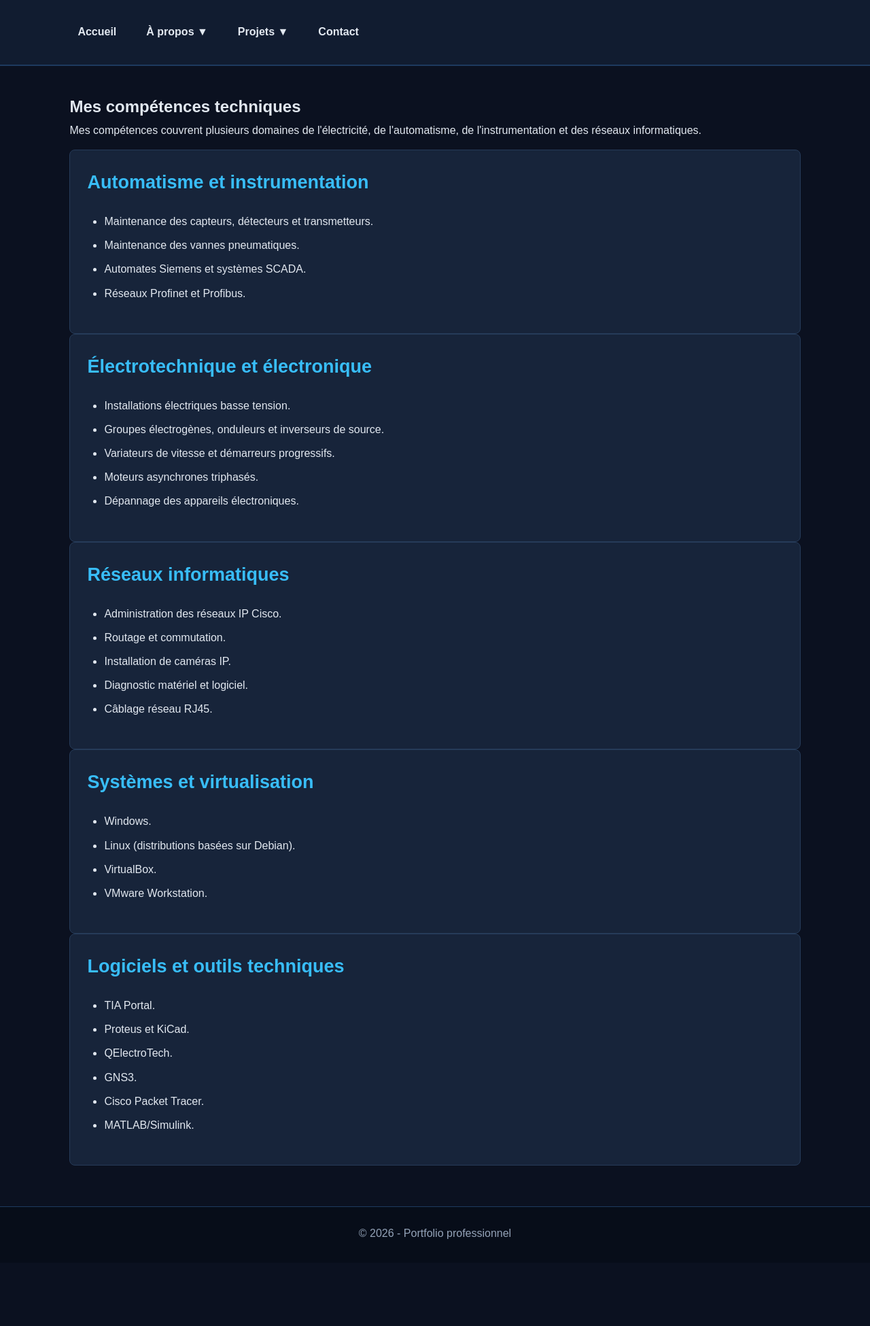
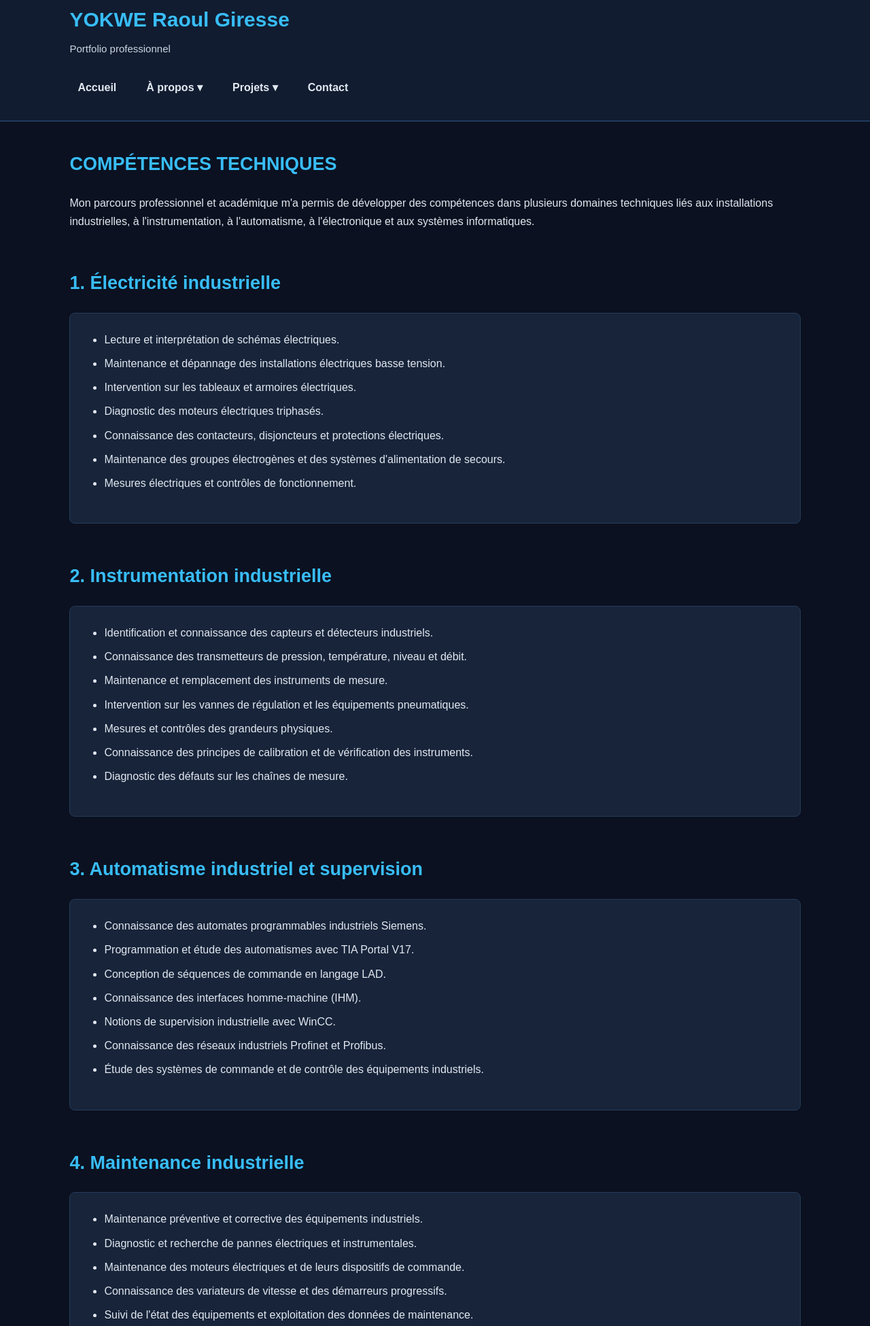
Before and after one commit to Raoul-35/Raoul-35.github.io, a plain HTML site: page a-propos/competences.html in a window 1280 px wide. Shown: the part 22-1972 px from the top of the page at 68% size. Before the commit the page ends 1879 px from the top, so only its background shows below. Drawn offline with Linux system fonts and the light colour scheme.

Commit message:
feat: ajout des compétences techniques au portfolio
Updated the header and footer sections, added a description meta tag, and improved the structure of the navigation menu. Enhanced the content sections for technical skills and professional development.

```diff
--- a/a-propos/competences.html
+++ b/a-propos/competences.html
@@ -1,23 +1,24 @@
 <!DOCTYPE html>
 <html lang="fr">
-
 <head>
     <meta charset="UTF-8">
     <meta name="viewport" content="width=device-width, initial-scale=1.0">
-    <title>Compétences techniques | Portfolio</title>
+    <meta name="description" content="Compétences techniques en électricité, instrumentation, automatisme, maintenance industrielle, électronique et informatique.">
+    <title>Compétences techniques | Portfolio professionnel</title>
     <link rel="stylesheet" href="../style.css">
 </head>
 
 <body>
 
 <header>
+    <h1>YOKWE Raoul Giresse</h1>
+    <p>Portfolio professionnel</p>
+
     <nav>
-
         <a href="../index.html">Accueil</a>
 
         <div class="menu-deroulant">
-        <a href="index.html">À propos ▼</a>
-
+            <a href="index.html">À propos ▾</a>
             <div class="sous-menu">
                 <a href="profil.html">Mon profil</a>
                 <a href="experiences.html">Expériences professionnelles</a>
@@ -28,8 +29,7 @@
         </div>
 
         <div class="menu-deroulant">
-        <a href="../projets/index.html">Projets ▼</a>
-
+            <a href="../projets/index.html">Projets ▾</a>
             <div class="sous-menu">
                 <a href="../projets/instrumentation/index.html">Instrumentation industrielle</a>
                 <a href="../projets/automatisme/index.html">Automatisme industriel</a>
@@ -39,82 +39,182 @@
         </div>
 
         <a href="../contact/index.html">Contact</a>
-
     </nav>
 </header>
 
 <main>
+
     <section>
-            <h1>Mes compétences techniques</h1>
+        <h2>COMPÉTENCES TECHNIQUES</h2>
 
         <p>
-                Mes compétences couvrent plusieurs domaines de
-                l'électricité, de l'automatisme, de l'instrumentation
-                et des réseaux informatiques.
+            Mon parcours professionnel et académique m'a permis de développer
+            des compétences dans plusieurs domaines techniques liés aux
+            installations industrielles, à l'instrumentation, à l'automatisme,
+            à l'électronique et aux systèmes informatiques.
         </p>
+    </section>
 
-            <div class="conteneur-cartes">
+    <section>
+        <h2>1. Électricité industrielle</h2>
 
-                <article class="carte">
-                    <h2>Automatisme et instrumentation</h2>
+        <div class="carte">
             <ul>
-                        <li>Maintenance des capteurs, détecteurs et transmetteurs.</li>
-                        <li>Maintenance des vannes pneumatiques.</li>
-                        <li>Automates Siemens et systèmes SCADA.</li>
-                        <li>Réseaux Profinet et Profibus.</li>
+                <li>Lecture et interprétation de schémas électriques.</li>
+                <li>Maintenance et dépannage des installations électriques basse tension.</li>
+                <li>Intervention sur les tableaux et armoires électriques.</li>
+                <li>Diagnostic des moteurs électriques triphasés.</li>
+                <li>Connaissance des contacteurs, disjoncteurs et protections électriques.</li>
+                <li>Maintenance des groupes électrogènes et des systèmes d'alimentation de secours.</li>
+                <li>Mesures électriques et contrôles de fonctionnement.</li>
             </ul>
-                </article>
+        </div>
+    </section>
 
-                <article class="carte">
-                    <h2>Électrotechnique et électronique</h2>
+    <section>
+        <h2>2. Instrumentation industrielle</h2>
+
+        <div class="carte">
             <ul>
-                        <li>Installations électriques basse tension.</li>
-                        <li>Groupes électrogènes, onduleurs et inverseurs de source.</li>
-                        <li>Variateurs de vitesse et démarreurs progressifs.</li>
-                        <li>Moteurs asynchrones triphasés.</li>
-                        <li>Dépannage des appareils électroniques.</li>
+                <li>Identification et connaissance des capteurs et détecteurs industriels.</li>
+                <li>Connaissance des transmetteurs de pression, température, niveau et débit.</li>
+                <li>Maintenance et remplacement des instruments de mesure.</li>
+                <li>Intervention sur les vannes de régulation et les équipements pneumatiques.</li>
+                <li>Mesures et contrôles des grandeurs physiques.</li>
+                <li>Connaissance des principes de calibration et de vérification des instruments.</li>
+                <li>Diagnostic des défauts sur les chaînes de mesure.</li>
             </ul>
-                </article>
+        </div>
+    </section>
 
-                <article class="carte">
-                    <h2>Réseaux informatiques</h2>
+    <section>
+        <h2>3. Automatisme industriel et supervision</h2>
+
+        <div class="carte">
             <ul>
-                        <li>Administration des réseaux IP Cisco.</li>
-                        <li>Routage et commutation.</li>
-                        <li>Installation de caméras IP.</li>
-                        <li>Diagnostic matériel et logiciel.</li>
-                        <li>Câblage réseau RJ45.</li>
+                <li>Connaissance des automates programmables industriels Siemens.</li>
+                <li>Programmation et étude des automatismes avec TIA Portal V17.</li>
+                <li>Conception de séquences de commande en langage LAD.</li>
+                <li>Connaissance des interfaces homme-machine (IHM).</li>
+                <li>Notions de supervision industrielle avec WinCC.</li>
+                <li>Connaissance des réseaux industriels Profinet et Profibus.</li>
+                <li>Étude des systèmes de commande et de contrôle des équipements industriels.</li>
             </ul>
-                </article>
+        </div>
+    </section>
 
-                <article class="carte">
-                    <h2>Systèmes et virtualisation</h2>
+    <section>
+        <h2>4. Maintenance industrielle</h2>
+
+        <div class="carte">
             <ul>
-                        <li>Windows.</li>
-                        <li>Linux (distributions basées sur Debian).</li>
-                        <li>VirtualBox.</li>
-                        <li>VMware Workstation.</li>
+                <li>Maintenance préventive et corrective des équipements industriels.</li>
+                <li>Diagnostic et recherche de pannes électriques et instrumentales.</li>
+                <li>Maintenance des moteurs électriques et de leurs dispositifs de commande.</li>
+                <li>Connaissance des variateurs de vitesse et des démarreurs progressifs.</li>
+                <li>Suivi de l'état des équipements et exploitation des données de maintenance.</li>
+                <li>Élaboration d'outils de suivi et de gestion de la maintenance avec LibreOffice Calc et Excel.</li>
             </ul>
-                </article>
+        </div>
+    </section>
 
-                <article class="carte">
-                    <h2>Logiciels et outils techniques</h2>
+    <section>
+        <h2>5. Électronique et systèmes embarqués</h2>
+
+        <div class="carte">
             <ul>
-                        <li>TIA Portal.</li>
-                        <li>Proteus et KiCad.</li>
-                        <li>QElectroTech.</li>
-                        <li>GNS3.</li>
-                        <li>Cisco Packet Tracer.</li>
-                        <li>MATLAB/Simulink.</li>
+                <li>Connaissances en électronique analogique et numérique.</li>
+                <li>Lecture et réalisation de montages électroniques.</li>
+                <li>Utilisation des cartes Arduino et ESP32.</li>
+                <li>Acquisition de données provenant de capteurs.</li>
+                <li>Commande d'actionneurs et intégration de systèmes électroniques.</li>
+                <li>Développement de projets de mesure et de surveillance technique.</li>
+                <li>Initiation à la conception de systèmes embarqués.</li>
             </ul>
-                </article>
+        </div>
+    </section>
+
+    <section>
+        <h2>6. Réseaux informatiques et systèmes</h2>
+
+        <div class="carte">
+            <ul>
+                <li>Installation et configuration de réseaux informatiques.</li>
+                <li>Connaissance des protocoles et architectures TCP/IP.</li>
+                <li>Configuration et dépannage des équipements réseau.</li>
+                <li>Installation et configuration de systèmes de vidéosurveillance IP.</li>
+                <li>Maintenance matérielle et logicielle des ordinateurs.</li>
+                <li>Utilisation des environnements Windows et Linux.</li>
+                <li>Virtualisation de systèmes avec VirtualBox et VMware Workstation.</li>
+            </ul>
+        </div>
+    </section>
+
+    <section>
+        <h2>7. Logiciels et environnements techniques</h2>
+
+        <div class="grille-projets">
+
+            <div class="carte">
+                <h3>Automatisme et supervision</h3>
+                <p>TIA Portal V17, WinCC et S7-PLCSIM.</p>
+            </div>
+
+            <div class="carte">
+                <h3>Électronique et conception</h3>
+                <p>Proteus, KiCad et QElectroTech.</p>
+            </div>
+
+            <div class="carte">
+                <h3>Réseaux informatiques</h3>
+                <p>GNS3 et Cisco Packet Tracer.</p>
+            </div>
+
+            <div class="carte">
+                <h3>Calcul et simulation</h3>
+                <p>MATLAB/Simulink.</p>
+            </div>
+
+            <div class="carte">
+                <h3>Bureautique et gestion</h3>
+                <p>LibreOffice Calc, Microsoft Excel et Git/GitHub.</p>
+            </div>
+
+            <div class="carte">
+                <h3>Virtualisation</h3>
+                <p>VirtualBox et VMware Workstation.</p>
+            </div>
 
         </div>
     </section>
+
+    <section>
+        <h2>Développement professionnel</h2>
+
+        <p>
+            Je poursuis le développement de mes compétences dans les domaines
+            de l'électronique, de l'automatisme et de l'informatique industrielle.
+            Je m'intéresse également à l'exploitation des données, à la
+            maintenance prédictive et à l'intégration de solutions intelligentes
+            dans les environnements industriels.
+        </p>
+    </section>
+
+    <section>
+        <h2>Explorer également</h2>
+
+        <div class="actions-accueil">
+            <a href="experiences.html" class="bouton">Mes expériences</a>
+            <a href="formations.html" class="bouton">Mes formations</a>
+            <a href="certifications.html" class="bouton bouton-secondaire">Mes certifications</a>
+        </div>
+    </section>
+
 </main>
 
 <footer>
-        <p>&copy; 2026 - Portfolio professionnel</p>
+    <p>© 2026 - Portfolio professionnel YOKWE Raoul Giresse</p>
+    <p>Automatisme | Instrumentation | Électronique | Maintenance industrielle</p>
 </footer>
 
 </body>
```
Lines whose indentation alone changed are shown as unchanged.
